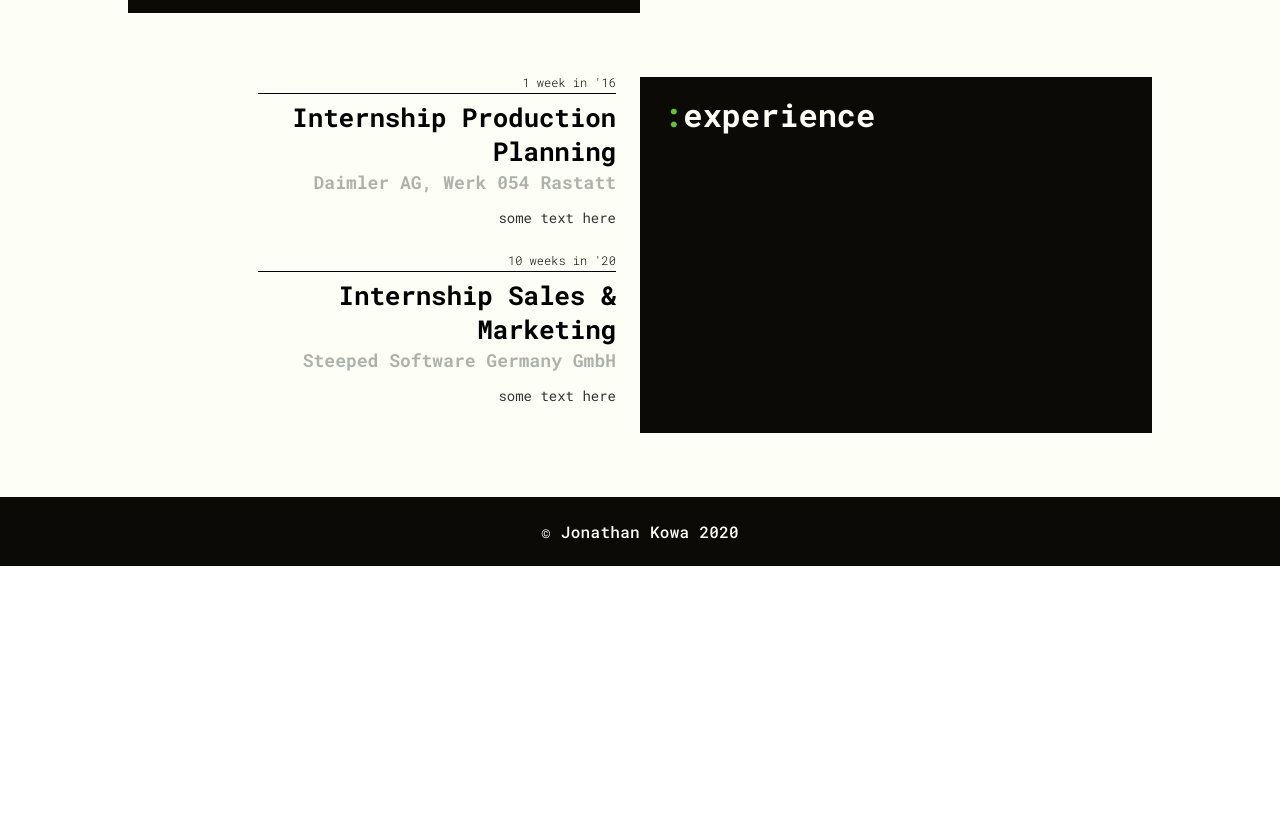
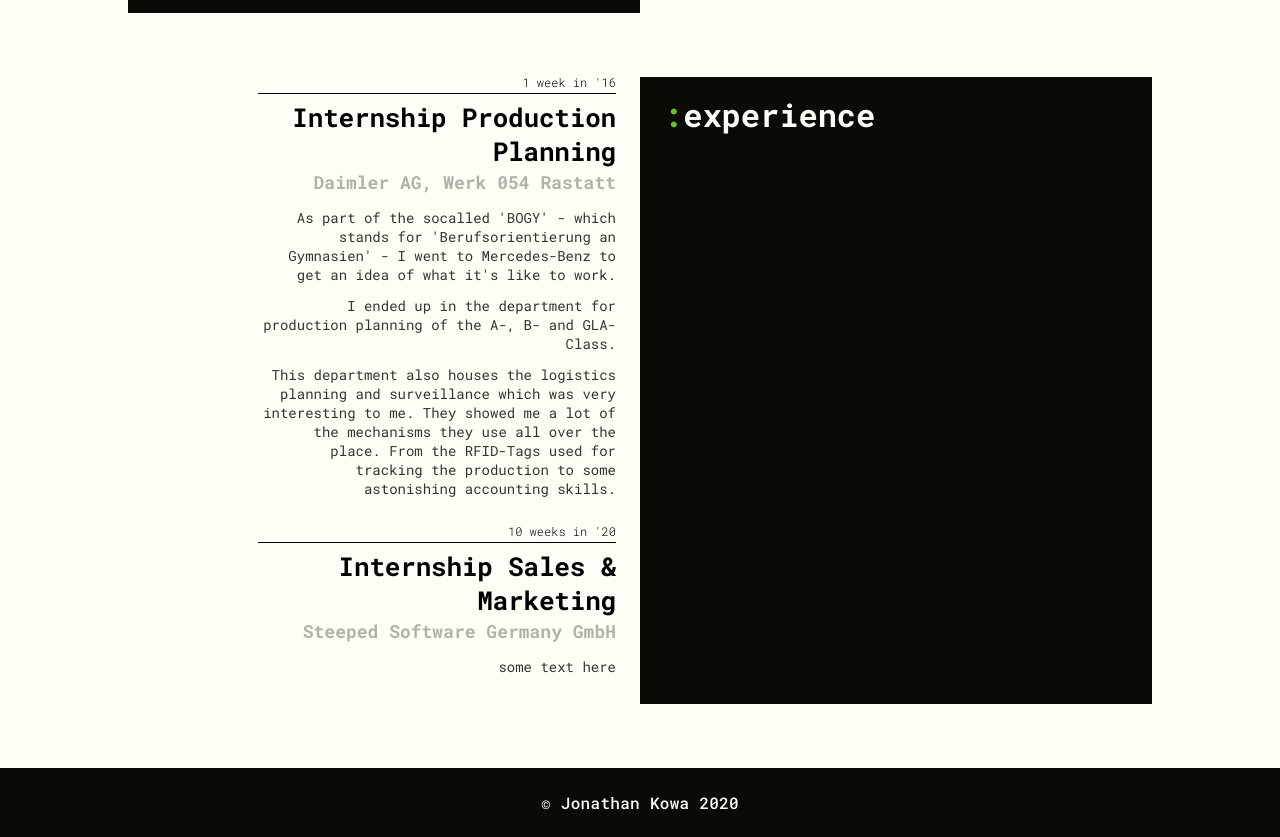
Before and after one commit to volume4k/kowa.me, a plain HTML site: page index.html in a window 1280 px wide. Shown: the part 1443-2280 px from the top of the page. Before the commit the page ends 2009 px from the top, so only its background shows below. Drawn offline with Linux system fonts and the light colour scheme.

Commit message:
Add Several Changes

```diff
--- a/index.html
+++ b/index.html
@@ -70,7 +70,9 @@
               <h3>1 week in '16</h3>
               <h1>Internship Production Planning</h1>
               <h2>Daimler AG, Werk 054 Rastatt</h2>
-              <p>some text here</p>
+              <p>As part of the socalled 'BOGY' - which stands for 'Berufsorientierung an Gymnasien' - I went to Mercedes-Benz to get an idea of what it's like to work.</p>
+              <p>I ended up in the department for production planning of the A-, B- and GLA-Class.</p>
+              <p>This department also houses the logistics planning and surveillance which was very interesting to me. They showed me a lot of the mechanisms they use all over the place. From the RFID-Tags used for tracking the production to some astonishing accounting skills.</p>
             </div>
             <div class="field">
               <h3>10 weeks in '20</h3>
--- a/style/main.sass
+++ b/style/main.sass
@@ -123,7 +123,7 @@ div.body-wrapper
           box-sizing: border-box
           padding: 6px 0 0
           width: 28vw
-          max-width: 650px
+          max-width: 740px
           margin-bottom: 32px
           position: relative
           overflow-x: visible
@@ -195,7 +195,7 @@ div.body-wrapper
           box-sizing: border-box
           padding: 6px 0 0
           width: 28vw
-          max-width: 650px
+          max-width: 740px
           margin-bottom: 32px
           margin-left: auto
           position: relative
```
Also changed, not shown: style/main.css.
